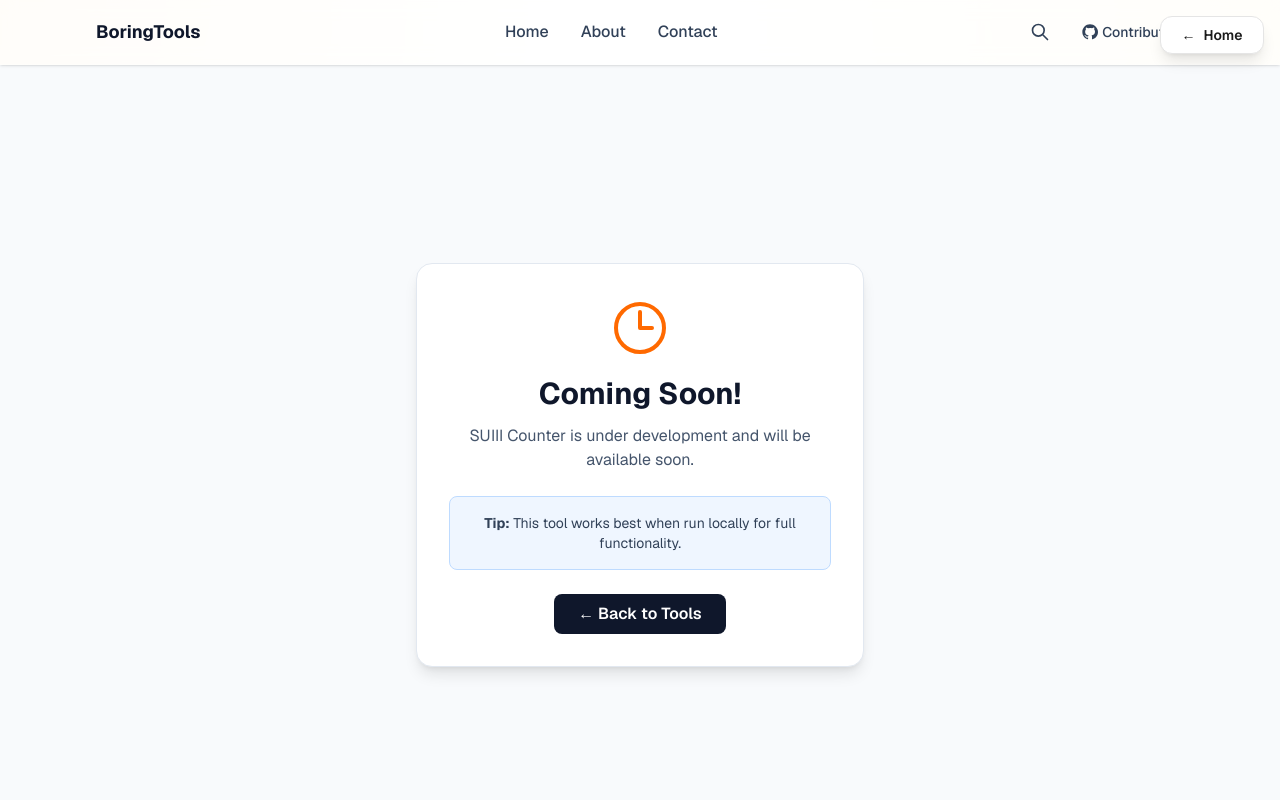
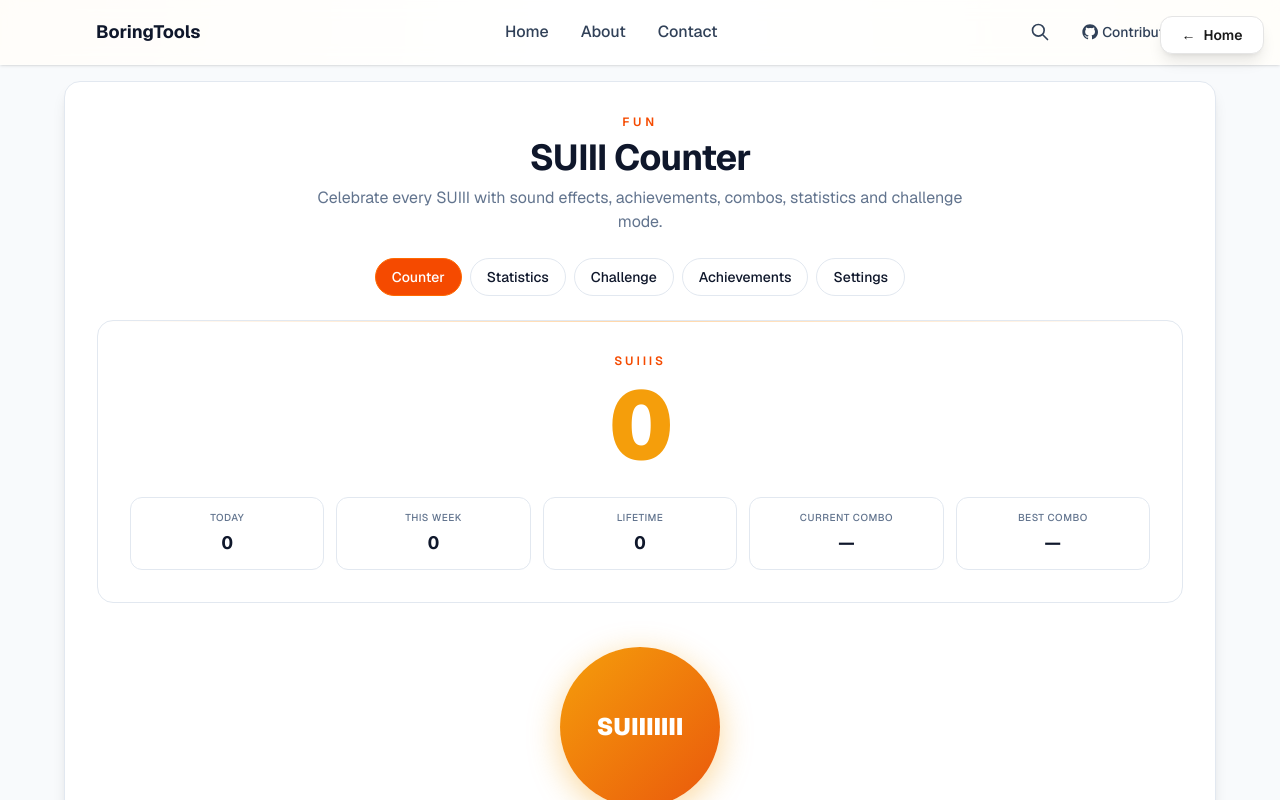
Before and after one commit to ius-sharma/boring-tools, a Next.js app: page /suiii-counter in a window 1280 px wide. Shown: the top 800 px of the page. Built offline with nearby package versions, Linux system fonts and the light colour scheme.

Commit message:
Readme Updated and Live tool added

```diff
--- a/app/suiii-counter/page.jsx
+++ b/app/suiii-counter/page.jsx
@@ -3,7 +3,7 @@
 import { useCallback, useEffect, useMemo, useRef, useState } from "react";
 import ComingSoon from "../components/ComingSoon";
 
-const TOOL_STATUS = "upcoming"; // Set to "live" to deploy and enable routing
+const TOOL_STATUS = "live"; // Set to "live" to deploy and enable routing
 
 /* ────────────────────────── constants ────────────────────────── */
 
--- a/app/tools-data.ts
+++ b/app/tools-data.ts
@@ -93,7 +93,7 @@ export const tools: Tool[] = [
   { id: "time-on-other-planets", name: "Time on Other Planets", href: "/time-on-other-planets", category: "Learning", description: "Compare planetary years, days, birthdays, and age across the Solar System with orbital maps and comparisons.", status: "Live", isNew: true, isFeatured: true },
   { id: "placement-readiness-score", name: "Placement Readiness Score", href: "/placement-readiness-score", category: "Career", description: "Evaluate your placement preparation with an offline placement readiness assessment including resume, DSA, projects, aptitude and communication skills.", status: "Live", isNew: true, isFeatured: true },
   { id: "study-material-finder", name: "Study Material Finder", href: "/study-material-finder", category: "Education", description: "Enter any topic and instantly get the best GitHub repos, YouTube playlists, documentation, and practice resources — all in one place.", status: "Live", isNew: true, isFeatured: true },
-  { id: "suiii-counter", name: "SUIII Counter", href: "/suiii-counter", category: "Fun", description: "Celebrate every SUIII with sound effects, achievements, combos, statistics, and challenge modes.", status: "Upcoming", isNew: true, isFeatured: true }
+  { id: "suiii-counter", name: "SUIII Counter", href: "/suiii-counter", category: "Fun", description: "Celebrate every SUIII with sound effects, achievements, combos, statistics, and challenge modes.", status: "Live", isNew: true, isFeatured: true }
 ];
 
 export const liveToolIds = new Set(
```
Also changed, not shown: 1 other file (tests, documents, lock files or other folders).
